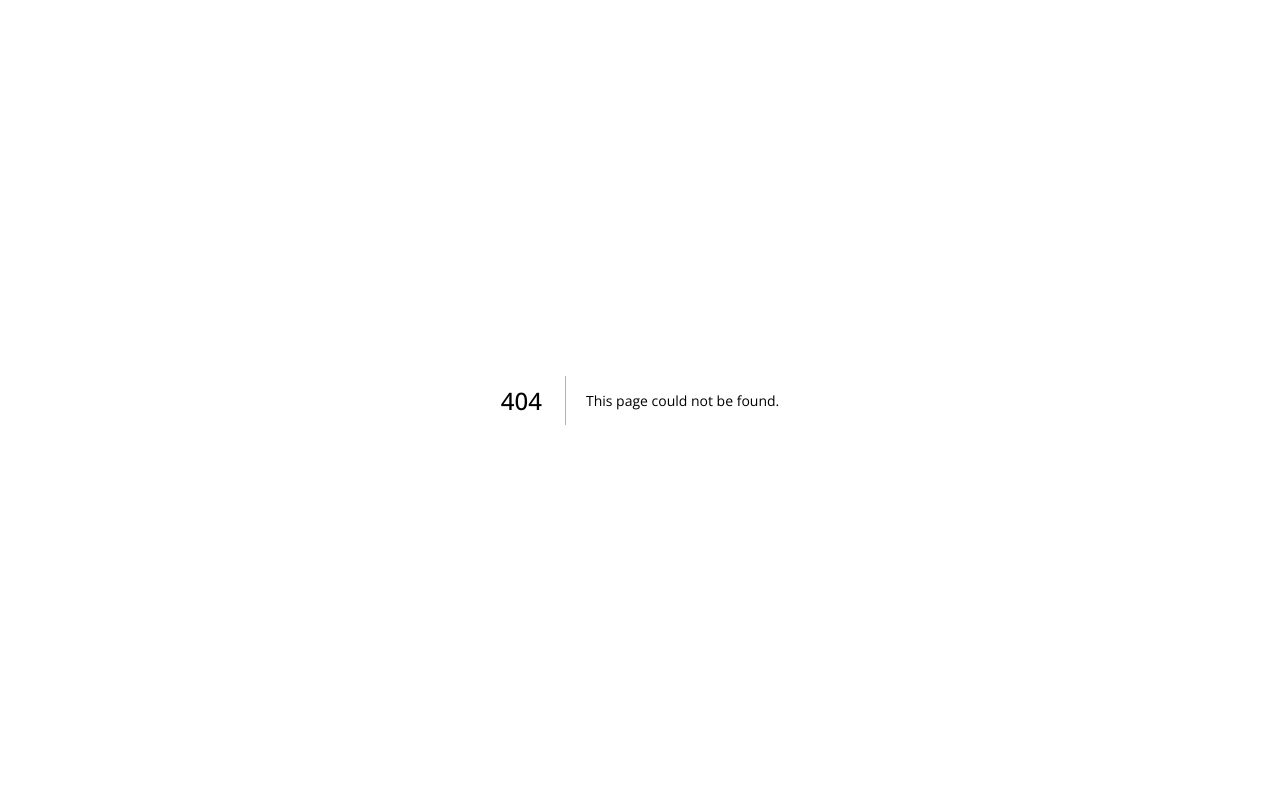
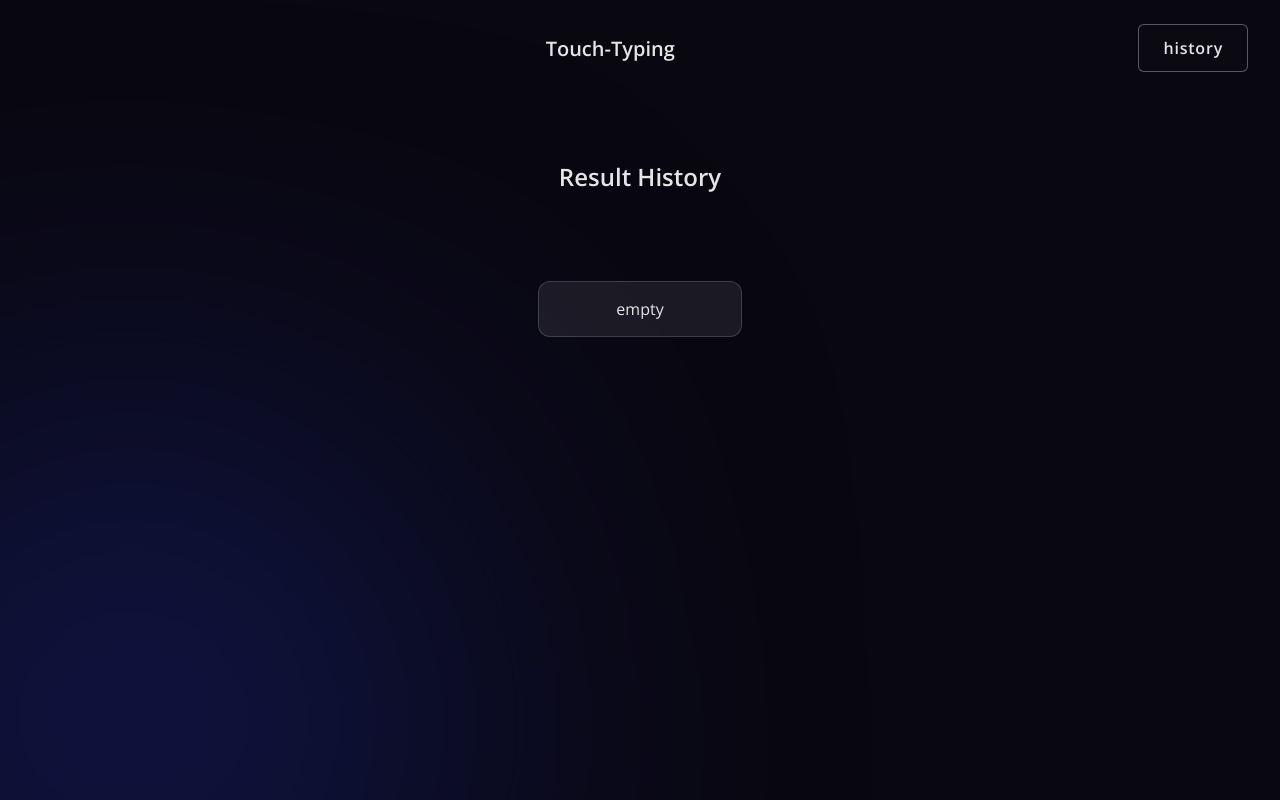
Before and after one commit to paragkatoch/TouchTyping, a Next.js app: page /history in a window 1280 px wide. Before the commit this address had no page. Built offline with nearby package versions, Linux system fonts and the light colour scheme.

Commit message:
added result history

```diff
--- a/src/components/Header/index.jsx
+++ b/src/components/Header/index.jsx
@@ -1,12 +1,22 @@
 import Link from "next/link";
 import styles from "./styles.module.scss";
+import KeyboardButton from "../KeyboardButton";
 
 export default function Header() {
 	return (
 		<header className={styles.header}>
+			<KeyboardButton hidden />
+
 			<Link href="/" className="logo">
 				Touch-Typing
 			</Link>
+
+			<KeyboardButton
+				text="history"
+				onClick={() => {
+					window.location.href = "/history";
+				}}
+			/>
 		</header>
 	);
 }
--- a/src/components/Header/styles.module.scss
+++ b/src/components/Header/styles.module.scss
@@ -4,5 +4,6 @@
 	padding: 1.5rem 2rem;
 
 	display: flex;
-	justify-content: center;
+	justify-content: space-between;
+	align-items: center;
 }
--- a/src/components/KeyboardButton/index.jsx
+++ b/src/components/KeyboardButton/index.jsx
@@ -4,9 +4,14 @@ export default function KeyboardButton({
 	shortcutKey = "",
 	text = "",
 	onClick = () => {},
+	hidden = false,
 }) {
 	return (
-		<button className={styles.keyboardButton} onClick={onClick}>
+		<button
+			className={styles.keyboardButton}
+			onClick={onClick}
+			style={{ opacity: hidden ? "0" : "1" }}
+		>
 			{shortcutKey ? (
 				<span className={styles.key}>
 					<p>{shortcutKey}</p>
--- /dev/null
+++ b/src/pages/history.jsx
@@ -0,0 +1,74 @@
+import Header from "@/components/Header";
+import KeyboardButton from "@/components/KeyboardButton";
+import styles from "@/styles/history.module.scss";
+import { settings, testTypes } from "@/lib/util";
+import Head from "next/head";
+import Image from "next/image";
+import { useEffect, useState } from "react";
+import Blob from "../assets/blob.png";
+
+export default function History() {
+	const [typingHistory, setTypingHistory] = useState(null);
+
+	// get history
+	useEffect(() => {
+		const resultArray = JSON.parse(localStorage.getItem("results"));
+		setTypingHistory(resultArray);
+	}, []);
+
+	return (
+		<main className={styles.page_container}>
+			<Head>
+				<title>Profile: Touch Typing</title>
+			</Head>
+
+			{/* Header */}
+			<Header />
+
+			<Image src={Blob} alt="" className={styles.blob} />
+
+			{/* Options */}
+			<main className={styles.content_container}>
+				<h2>Result History</h2>
+
+				{!typingHistory && (
+					<section className={`${styles.container_item} background_container2`}>
+						<section className={styles.content_wrapper}>
+							<p>empty</p>
+						</section>
+					</section>
+				)}
+
+				{typingHistory && (
+					<section className={`${styles.container_item} background_container2`}>
+						<section className={styles.content_wrapper}>
+							<p>Index</p>
+							<p>Characters</p>
+							<p>Mistakes</p>
+							<p>Speed (wpm)</p>
+							<p>Accuracy</p>
+							<p>Time(s)</p>
+						</section>
+					</section>
+				)}
+
+				{typingHistory &&
+					typingHistory.map((history, key) => (
+						<section
+							key={key}
+							className={`${styles.container_item} background_container2`}
+						>
+							<section className={styles.content_wrapper}>
+								<p>#{key + 1}</p>
+								<p>{history.character}</p>
+								<p>{history.mistake}</p>
+								<p>{history.speed}</p>
+								<p>{history.accuracy}</p>
+								<p>{history.time}</p>
+							</section>
+						</section>
+					))}
+			</main>
+		</main>
+	);
+}
--- a/src/styles/globals.css
+++ b/src/styles/globals.css
@@ -23,3 +23,8 @@ body {
 	border: 1px solid rgba(255, 255, 255, 0.16);
 	border-radius: 16px;
 }
+.background_container2 {
+	background-color: rgba(255, 255, 255, 0.08);
+	border: 1px solid rgba(255, 255, 255, 0.16);
+	border-radius: 12px;
+}
--- /dev/null
+++ b/src/styles/history.module.scss
@@ -0,0 +1,75 @@
+.page_container {
+	position: relative;
+	min-height: 100vh;
+	overflow-y: hidden;
+
+	.blob {
+		position: absolute;
+		bottom: 0;
+		left: 0;
+		transform: translateX(-106px) translateY(98px);
+		filter: blur(200px);
+		z-index: -1;
+		user-select: none;
+	}
+}
+.content_container {
+	display: flex;
+	flex-direction: column;
+	row-gap: 2.5rem;
+
+	max-width: 1166px;
+	margin: 0 auto;
+	margin-top: 4rem;
+	margin-bottom: 4rem;
+
+	h2 {
+		color: #e5e5e5;
+		padding-bottom: 3rem;
+		margin: 0 auto;
+	}
+
+	.container_item {
+		padding: 1rem 1.5rem;
+		display: flex;
+		justify-content: space-between;
+		align-items: center;
+		width: fit-content;
+		margin: 0 auto;
+
+		&:last-child {
+			animation-delay: 0.3s;
+		}
+	}
+
+	.content_wrapper {
+		display: flex;
+		row-gap: 2.5rem;
+
+		p {
+			width: 12vw;
+			max-width: 200px;
+			text-align: center;
+		}
+
+		color: var(--primary-color);
+	}
+	p {
+		font-size: 1rem;
+		font-weight: 400;
+	}
+}
+
+@keyframes perspective_animation {
+	0% {
+		transform: perspective(1000px) rotateX(80deg) translateZ(-1200px);
+	}
+
+	60% {
+		transform: perspective(1000px) rotateX(80deg) translateZ(100px);
+	}
+
+	100% {
+		transform: perspective(1000px) rotateX(0deg) translateZ(0px);
+	}
+}
```
Also changed, not shown: src/components/Result/index.jsx (+30 -0 lines).
